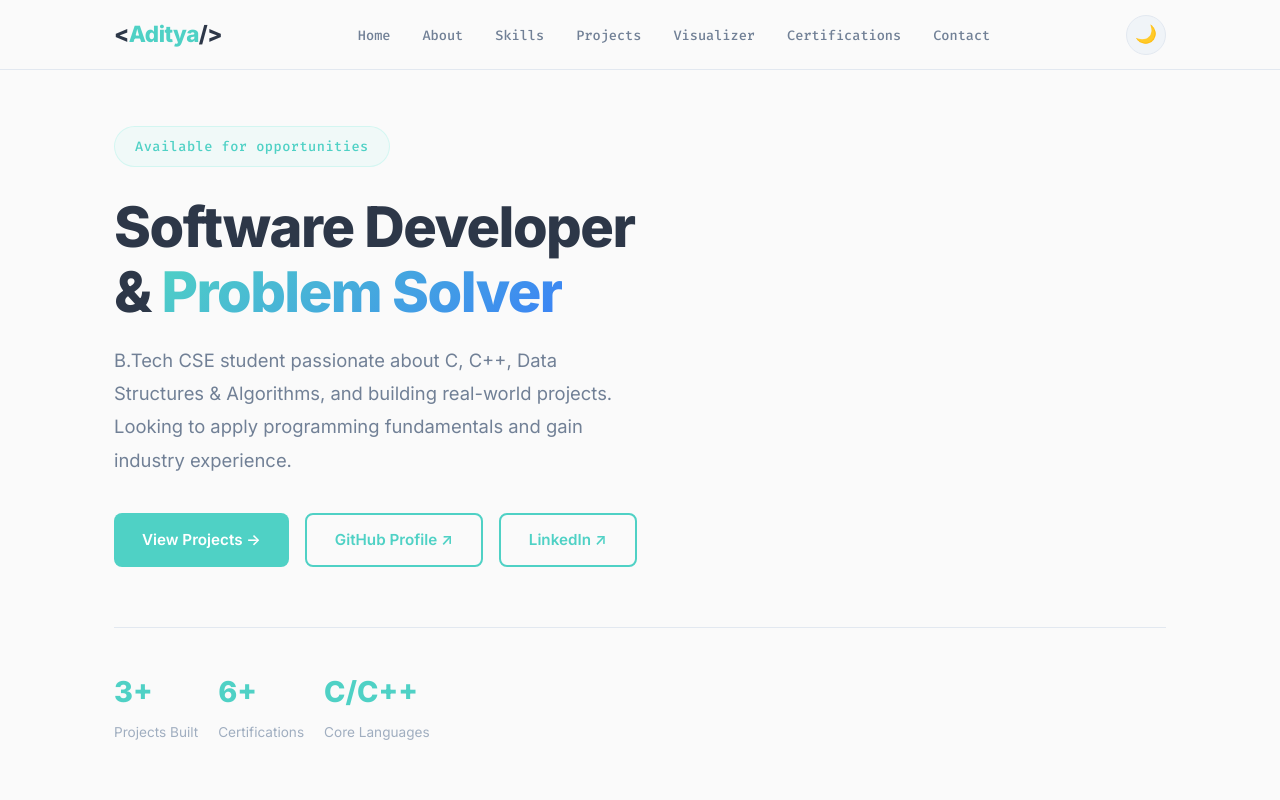
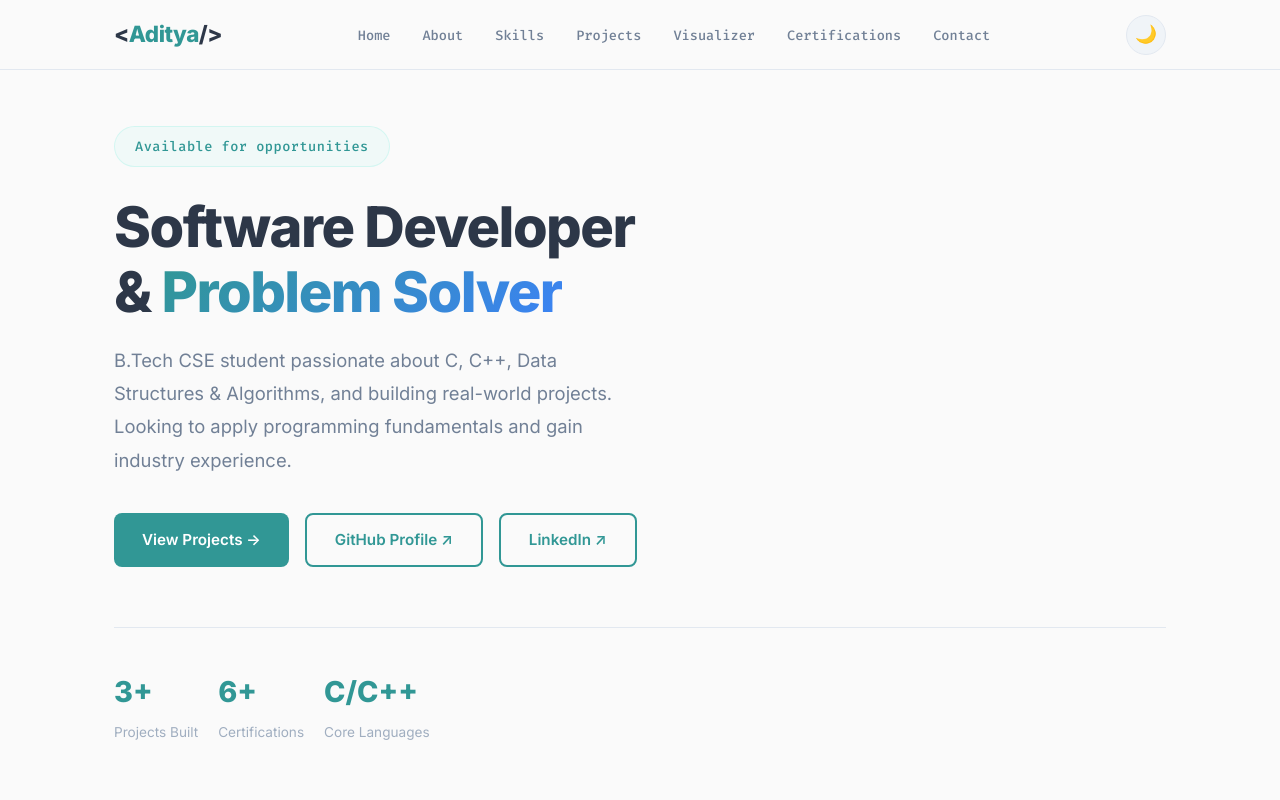
Before and after one commit to Aditya24Rathore/portfolio, a React (Vite) app: page / in a window 1280 px wide. Shown: the top 800 px of the page. Built offline with nearby package versions, Linux system fonts and the light colour scheme.

Commit message:
Update accent colors and gradients in CSS for improved theme consistency

```diff
--- a/src/index.css
+++ b/src/index.css
@@ -6,9 +6,9 @@
   --text-primary: #2d3748;
   --text-secondary: #718096;
   --text-muted: #a0aec0;
-  --accent: #4fd1c5;
-  --accent-hover: #38b2ac;
-  --accent-light: rgba(79, 209, 197, 0.08);
+  --accent: #319795;
+  --accent-hover: #2c7a7b;
+  --accent-light: rgba(49, 151, 149, 0.08);
   --border: #e2e8f0;
   --shadow: 0 2px 15px rgba(0, 0, 0, 0.04);
   --shadow-lg: 0 10px 40px rgba(0, 0, 0, 0.08);
@@ -18,10 +18,10 @@
   --font-main: 'Inter', -apple-system, BlinkMacSystemFont, sans-serif;
   --font-code: 'Fira Code', monospace;
   --nav-height: 70px;
-  --bar-color: #4fd1c5;
+  --bar-color: #319795;
   --bar-active: #e91e8c;
   --bar-sorted: #68d391;
-  --gradient: linear-gradient(135deg, #4fd1c5, #3b82f6);
+  --gradient: linear-gradient(135deg, #319795, #3b82f6);
   --nav-bg: rgba(250, 250, 250, 0.9);
 }
 
@@ -32,13 +32,13 @@
   --text-primary: #e0e0e0;
   --text-secondary: #a0a0b8;
   --text-muted: #6a6a80;
-  --accent: #5eead4;
-  --accent-hover: #4fd1c5;
-  --accent-light: rgba(94, 234, 212, 0.08);
-  --border: rgba(94, 234, 212, 0.1);
+  --accent: #4db8b2;
+  --accent-hover: #3d9d97;
+  --accent-light: rgba(77, 184, 178, 0.08);
+  --border: rgba(77, 184, 178, 0.12);
   --shadow: 0 2px 20px rgba(0, 0, 0, 0.3);
   --shadow-lg: 0 10px 50px rgba(0, 0, 0, 0.5);
-  --gradient: linear-gradient(135deg, #5eead4, #60a5fa);
+  --gradient: linear-gradient(135deg, #4db8b2, #6b93d6);
   --nav-bg: rgba(26, 26, 46, 0.9);
 }
 
@@ -128,7 +128,7 @@ img {
 .btn-primary:hover {
   background: var(--accent-hover);
   transform: translateY(-2px);
-  box-shadow: 0 8px 25px rgba(79, 209, 197, 0.25);
+  box-shadow: 0 4px 12px rgba(0, 0, 0, 0.1);
 }
 
 .btn-outline {
```
